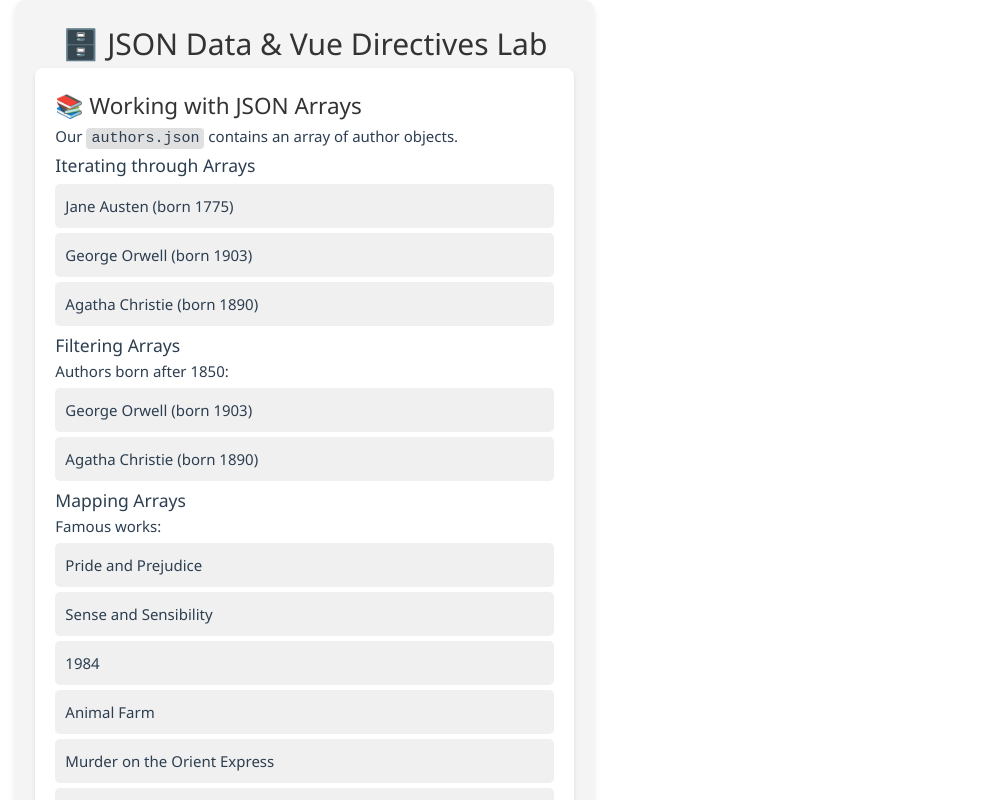
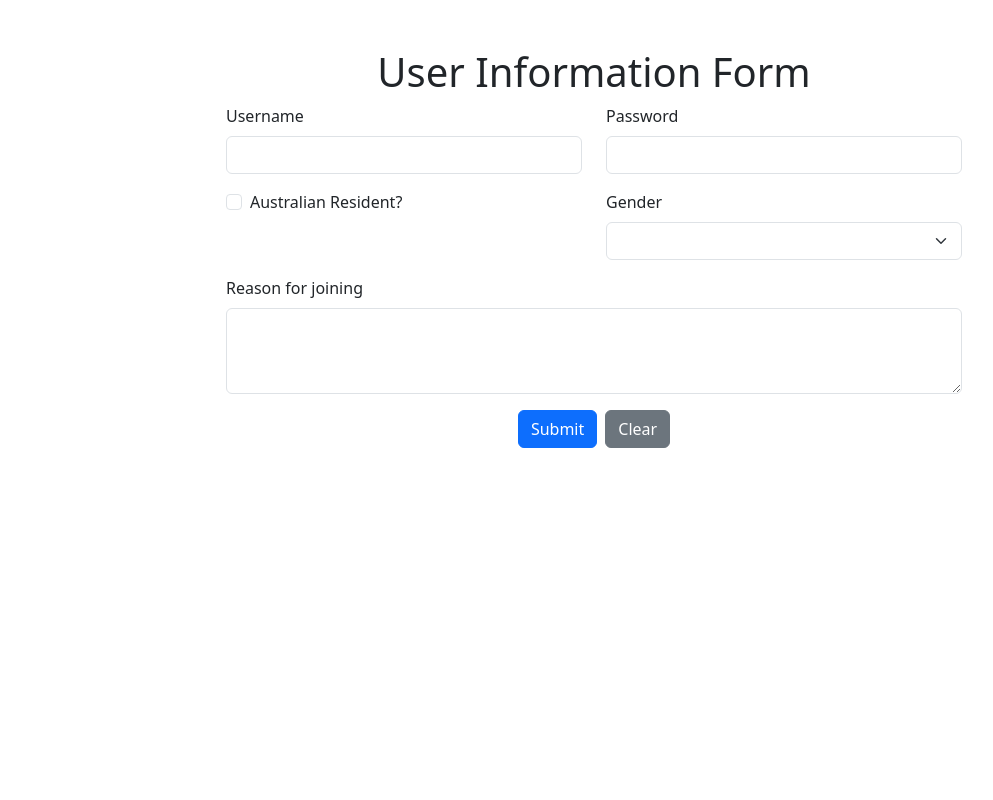
Before and after one commit to classknnModule/FIT5032_2025_WangKe_245123, a Vue app: page / in a window 1280 px wide. Shown: the top 800 px of the page, without its empty margins (46-1039 px from the left). Built offline with nearby package versions, Linux system fonts and the light colour scheme.

Commit message:
Assessed Lab 3

```diff
--- a/package.json
+++ b/package.json
@@ -11,6 +11,7 @@
     "format": "prettier --write src/"
   },
   "dependencies": {
+    "bootstrap": "^5.3.7",
     "vue": "^3.5.17"
   },
   "devDependencies": {
--- a/src/App.vue
+++ b/src/App.vue
@@ -1,20 +1,24 @@
 <script setup>
 import HelloWorld from './components/HelloWorld.vue'
 import TheWelcome from './components/TheWelcome.vue'
+import Form from './components/Form.vue'
 </script>
 
 <template>
-  <header>
+  <!-- <header>
     <img alt="Vue logo" class="logo" src="./assets/logo.svg" width="125" height="125" />
 
     <div class="wrapper">
       <HelloWorld msg="You did it!" />
     </div>
-  </header>
+  </header> -->
+  <div>
+    <Form />
+  </div>
 
-  <main>
+  <!-- <main>
     <TheWelcome />
-  </main>
+  </main> -->
 </template>
 
 <style scoped>
--- /dev/null
+++ b/src/components/Form.vue
@@ -0,0 +1,122 @@
+<template>
+  <div class="container mt-5">
+    <div class="row">
+      <div class="col-md-8 offset-md-2">
+        <h1 class="text-center">User Information Form</h1>
+        <form @submit.prevent="submitForm">
+          <div class="row mb-3">
+            <div class="col-6">
+              <label for="username" class="form-label">Username</label>
+              <input type="text" class="form-control" id="username" v-model="formData.username" />
+            </div>
+            <div class="col-6">
+              <label for="password" class="form-label">Password</label>
+              <input
+                type="password"
+                class="form-control"
+                id="password"
+                v-model="formData.password"
+              />
+            </div>
+          </div>
+
+          <div class="row mb-3">
+            <div class="col-6">
+              <div class="form-check">
+                <input
+                  type="checkbox"
+                  class="form-check-input"
+                  id="isAustralian"
+                  v-model="formData.isAustralian"
+                />
+                <label class="form-check-label" for="isAustralian">Australian Resident?</label>
+              </div>
+            </div>
+
+            <div class="col-6">
+              <label for="gender" class="form-label">Gender</label>
+              <select class="form-select" id="gender" v-model="formData.gender">
+                <option value="male">Male</option>
+                <option value="female">Female</option>
+                <option value="other">Other</option>
+              </select>
+            </div>
+          </div>
+
+          <div class="mb-3">
+            <label for="reason" class="form-label">Reason for joining</label>
+            <textarea
+              class="form-control"
+              id="reason"
+              rows="3"
+              v-model="formData.reason"
+            ></textarea>
+          </div>
+
+          <div class="text-center">
+            <button type="submit" class="btn btn-primary me-2">Submit</button>
+            <button type="button" class="btn btn-secondary" @click="clearForm">Clear</button>
+          </div>
+        </form>
+      </div>
+    </div>
+  </div>
+  <div class="row mt-5" v-if="submittedCards.length">
+    <div class="d-flex flex-wrap justify-content-center">
+      <div
+        v-for="(card, index) in submittedCards"
+        :key="index"
+        class="card m-2"
+        style="width: 18rem"
+      >
+        <div class="card-header">User Information</div>
+        <ul class="list-group list-group-flush">
+          <li class="list-group-item">Username: {{ card.username }}</li>
+          <li class="list-group-item">Password: {{ card.password }}</li>
+          <li class="list-group-item">
+            Australian Resident: {{ card.isAustralian ? 'Yes' : 'No' }}
+          </li>
+          <li class="list-group-item">Gender: {{ card.gender }}</li>
+          <li class="list-group-item">Reason: {{ card.reason }}</li>
+        </ul>
+      </div>
+    </div>
+  </div>
+</template>
+
+<script setup>
+import { ref } from 'vue'
+
+const formData = ref({
+  username: '',
+  password: '',
+  isAustralian: false,
+  reason: '',
+  gender: '',
+})
+
+const submittedCards = ref([])
+
+const submitForm = () => {
+  submittedCards.value.push({
+    ...formData.value,
+  })
+}
+</script>
+
+<style scoped>
+.card {
+  border: 1px solid #ccc;
+  border-radius: 10px;
+  box-shadow: 0 2px 4px rgba(0, 0, 0, 0.1);
+}
+.card-header {
+  background-color: #275fda;
+  color: white;
+  padding: 10px;
+  border-radius: 10px 10px 0 0;
+}
+.list-group-item {
+  padding: 10px;
+}
+</style>
--- /dev/null
+++ b/src/style.css
@@ -0,0 +1,24 @@
+/* Tag selectors */
+h1 {
+  text-align: center;
+  margin-top: 20px;
+  text-shadow: 4px 4px 8px rgba(0, 0, 0, 0.5);
+}
+/* Class selectors */
+.form {
+  text-align: center;
+  margin-top: 50px;
+}
+/* ID selectors */
+#username:focus,
+#password:focus,
+#isAustralian:focus,
+#reason:focus {
+  border: 4px, solid, #ff6347; /* More obvious border color change (Tomato) */
+  background-color: #ffebe8; /* Light background color change */
+}
+
+/* Attribute selectors */
+select[id='gender'] {
+  background-color: #d3d3d3; /* Default background color set to gray */
+}
```
Also changed, not shown: src/main.js (+8 -5 lines), 1 other file (tests, documents, lock files or other folders).
